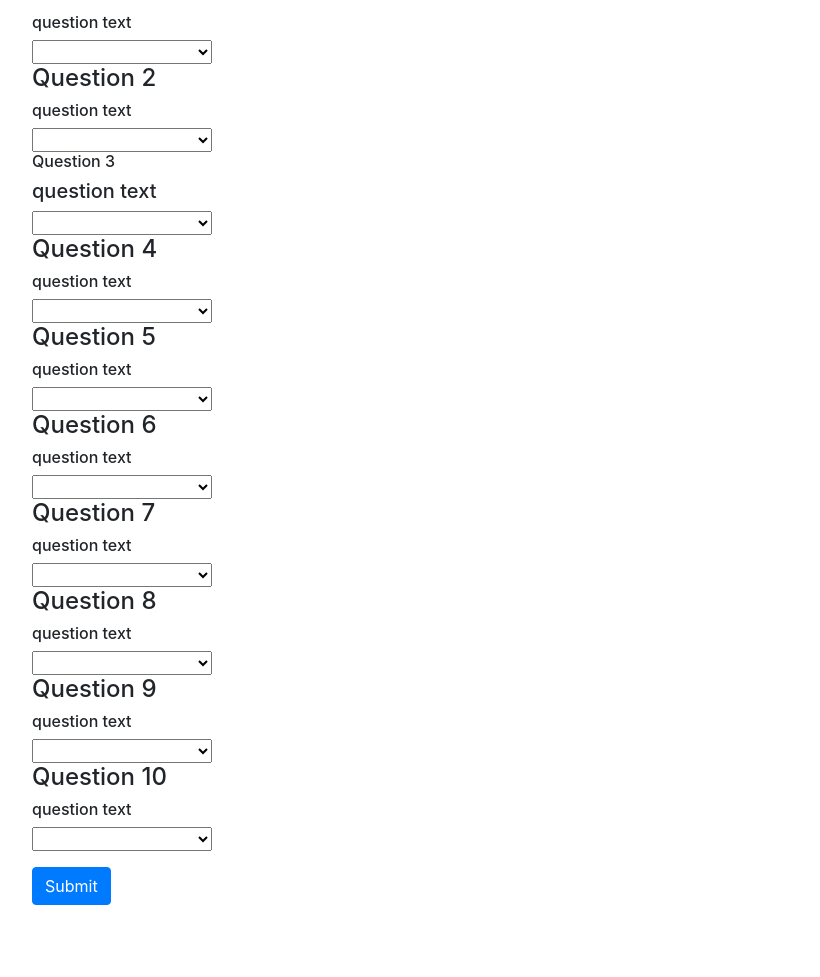
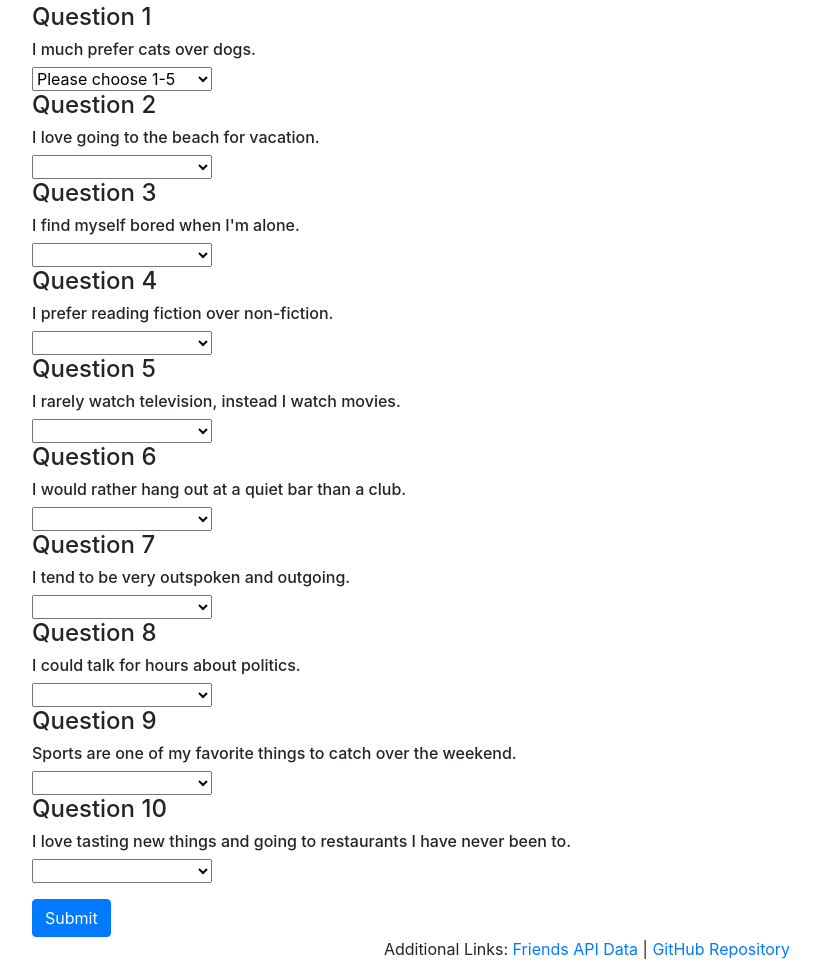
Before and after one commit to atkinsta/ExpressJSFriendFinder, a website: page app/public/survey.html in a window 1280 px wide. Shown: the part 452-1429 px from the top of the page, without its empty margins (53-873 px from the left). Before the commit the page ends 1357 px from the top, so only its background shows below. Drawn offline with nearby package versions, Linux system fonts and the light colour scheme.

Commit message:
Added index, footers, and removed some logs

```diff
--- a/app/public/survey.html
+++ b/app/public/survey.html
@@ -18,6 +18,7 @@
                 <div class="jumbotron">
                     <h1>Friend Finder!</h1>
                     <h6>Take this quick survey to find potential matches...</h6>
+                    <h6>Answer all questions with 1 through 5, with 1 being strongly disagree and 5 being strongly agree.</h6>
                 </div>
             </div>
         </div>
@@ -32,9 +33,9 @@
                     </div>
                     <div class="form-group">
                         <h4>Question 1</h4>
-                        <h6>question text</h6>
+                        <h6>I much prefer cats over dogs.</h6>
                         <select class="chosen-select" id="q1">
-                            <option value=""></option>
+                            <option value="">Please choose 1-5</option>
                             <option value="1">1 (Strongly Disagree)</option>
                             <option value="2">2</option>
                             <option value="3">3</option>
@@ -44,7 +45,7 @@
 
                         <br>
                         <h4>Question 2</h4>
-                        <h6>question text</h6>
+                        <h6>I love going to the beach for vacation.</h6>
                         <select class="chosen-select" id="q2">
                             <option value=""></option>
                             <option value="1">1 (Strongly Disagree)</option>
@@ -55,8 +56,8 @@
                         </select>
 
                         <br>
-                        <h6>Question 3</h4>
-                            <h5>question text</h6>
+                        <h4>Question 3</h4>
+                        <h6>I find myself bored when I'm alone.</h6>
                         <select class="chosen-select" id="q3">
                             <option value=""></option>
                             <option value="1">1 (Strongly Disagree)</option>
@@ -68,7 +69,7 @@
 
                         <br>
                         <h4>Question 4</h4>
-                        <h6>question text</h6>
+                        <h6>I prefer reading fiction over non-fiction.</h6>
                         <select class="chosen-select" id="q4">
                             <option value=""></option>
                             <option value="1">1 (Strongly Disagree)</option>
@@ -79,7 +80,7 @@
                         </select>
 
                         <h4>Question 5</h4>
-                        <h6>question text</h6>
+                        <h6>I rarely watch television, instead I watch movies.</h6>
                         <select class="chosen-select" id="q5">
                             <option value=""></option>
                             <option value="1">1 (Strongly Disagree)</option>
@@ -91,7 +92,7 @@
 
                         <br>
                         <h4>Question 6</h4>
-                        <h6>question text</h6>
+                        <h6>I would rather hang out at a quiet bar than a club.</h6>
                         <select class="chosen-select" id="q6">
                             <option value=""></option>
                             <option value="1">1 (Strongly Disagree)</option>
@@ -101,7 +102,7 @@
                             <option value="5">5 (Strongly Agree)</option>
                         </select>
                         <h4>Question 7</h4>
-                        <h6>question text</h6>
+                        <h6>I tend to be very outspoken and outgoing.</h6>
                         <select class="chosen-select" id="q7">
                             <option value=""></option>
                             <option value="1">1 (Strongly Disagree)</option>
@@ -113,7 +114,7 @@
 
                         <br>
                         <h4>Question 8</h4>
-                        <h6>question text</h6>
+                        <h6>I could talk for hours about politics.</h6>
                         <select class="chosen-select" id="q8">
                             <option value=""></option>
                             <option value="1">1 (Strongly Disagree)</option>
@@ -123,7 +124,7 @@
                             <option value="5">5 (Strongly Agree)</option>
                         </select>
                         <h4>Question 9</h4>
-                        <h6>question text</h6>
+                        <h6>Sports are one of my favorite things to catch over the weekend.</h6>
                         <select class="chosen-select" id="q9">
                             <option value=""></option>
                             <option value="1">1 (Strongly Disagree)</option>
@@ -135,7 +136,7 @@
 
                         <br>
                         <h4>Question 10</h4>
-                        <h6>question text</h6>
+                        <h6>I love tasting new things and going to restaurants I have never been to.</h6>
                         <select class="chosen-select" id="q10">
                             <option value=""></option>
                             <option value="1">1 (Strongly Disagree)</option>
@@ -148,6 +149,14 @@
                     <button type="submit" id="submit" class="btn btn-primary">Submit</button>
                 </form>
             </div>
+        </div>
+    </div>
+    <div class="footer text-center">
+        <div class="container">
+            <p>Additional Links:
+                <a href="/api">Friends API Data</a> |
+                <a href="https://github.com/atkinsta/ExpressJSFriendFinder">GitHub Repository</a>
+            </p>
         </div>
     </div>
 
```
Also changed, not shown: app/public/index.html (+28 -1 lines), app/routing/api.js (+5 -5 lines), app/routing/html.js (+4 -4 lines).
